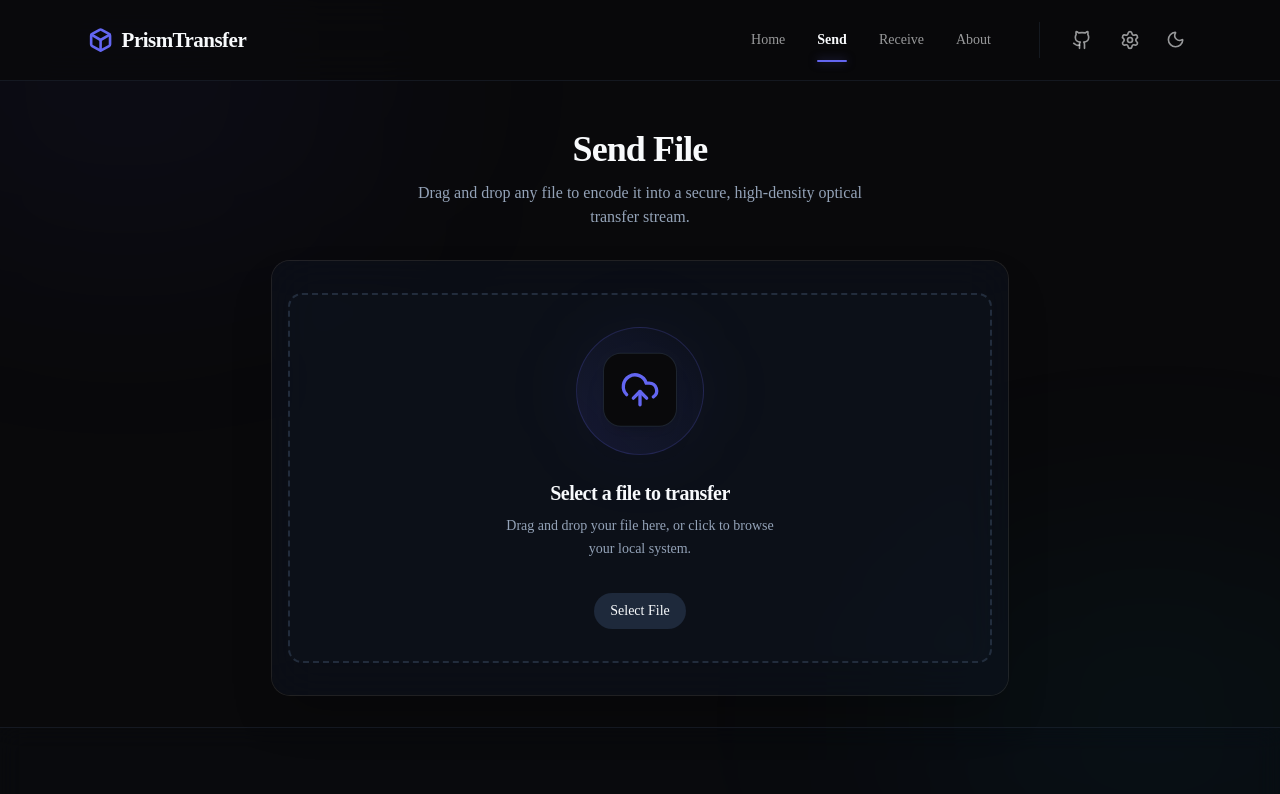
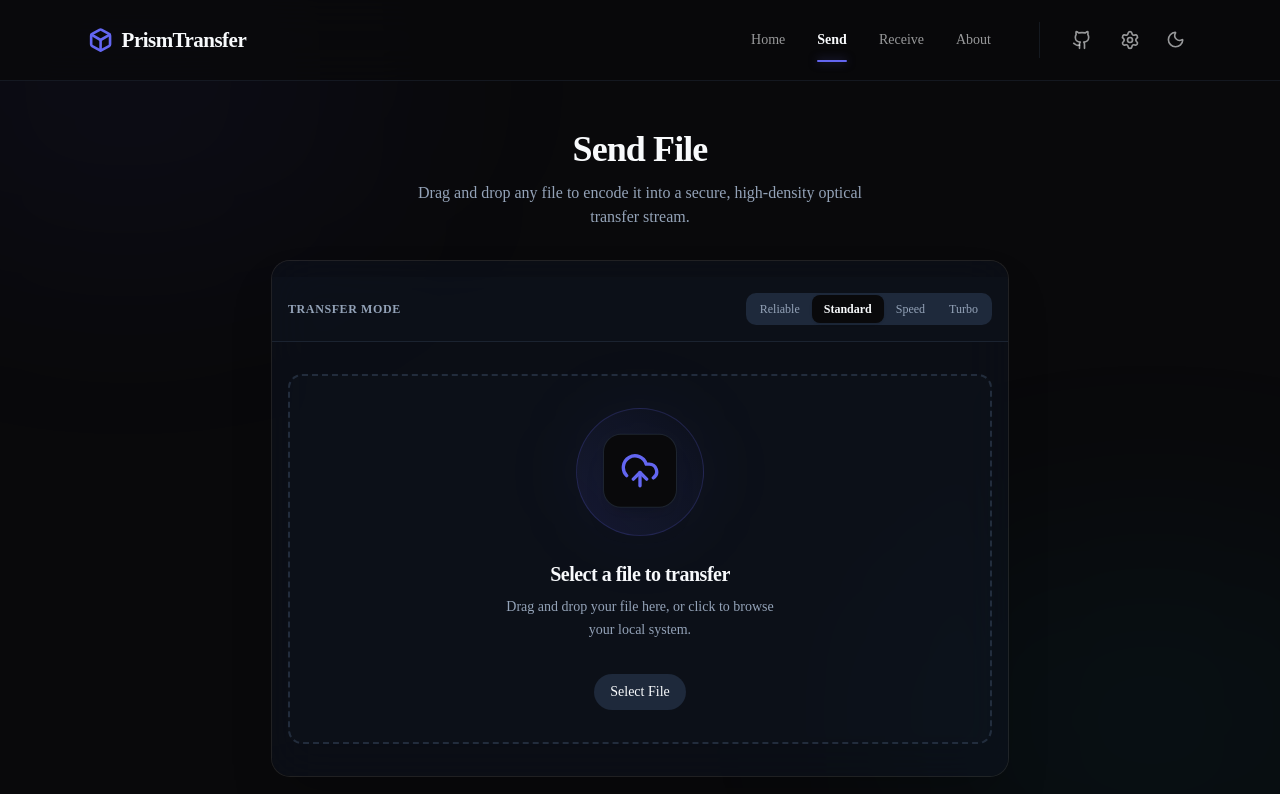
Before and after one commit to RishvinReddy/Prism-Transfer, a Next.js app: page /send in a window 1280 px wide. Shown: the top 794 px of the page. Built offline with nearby package versions, Linux system fonts and the light colour scheme.

Commit message:
feat(sender): implement customizable speed modes (Reliable, Standard, Speed, Turbo) and dynamic FPS/EC settings

```diff
--- a/src/app/send/page.tsx
+++ b/src/app/send/page.tsx
@@ -12,9 +12,10 @@ import { getStagedFile } from "@/lib/fileStager";
 import { useSettings } from "@/contexts/settings";
 
 export default function SendPage() {
-  const { settings } = useSettings();
+  const { settings, updateSettings } = useSettings();
   const [isProcessing, setIsProcessing] = React.useState(false);
   const [result, setResult] = React.useState<ProcessedTransfer | null>(null);
+  const [selectedFile, setSelectedFile] = React.useState<File | null>(null);
   const [isTransferring, setIsTransferring] = React.useState(false);
   const [isDragging, setIsDragging] = React.useState(false);
   const fileInputRef = React.useRef<HTMLInputElement>(null);
@@ -26,9 +27,16 @@ export default function SendPage() {
     }
   }, []);
 
+  React.useEffect(() => {
+    if (selectedFile) {
+      processFile(selectedFile);
+    }
+  }, [settings.reliabilityMode]);
+
   const processFile = async (file: File) => {
     setIsProcessing(true);
     setResult(null);
+    setSelectedFile(file);
 
     try {
       const processed = await processFileForTransfer(file, settings);
@@ -88,6 +96,27 @@ export default function SendPage() {
       </div>
 
       <Card className="w-full bg-card/40 backdrop-blur-xl border-border/40 shadow-2xl rounded-2xl overflow-hidden">
+        {/* Persistent Mode Selector */}
+        <div className="flex flex-col sm:flex-row border-b border-border/40 p-4 gap-3 sm:justify-between sm:items-center bg-muted/10">
+          <span className="text-xs font-bold uppercase tracking-wider text-muted-foreground">Transfer Mode</span>
+          <div className="flex bg-muted rounded-lg p-0.5 text-xs font-medium self-start sm:self-auto">
+            {(["reliable", "balanced", "speed", "turbo"] as const).map((m) => (
+              <button
+                key={m}
+                onClick={() => updateSettings({ reliabilityMode: m })}
+                className={cn(
+                  "px-3 py-1.5 rounded-md capitalize transition-all",
+                  settings.reliabilityMode === m
+                    ? "bg-background text-foreground shadow-sm font-bold"
+                    : "text-muted-foreground hover:text-foreground"
+                )}
+              >
+                {m === "balanced" ? "standard" : m}
+              </button>
+            ))}
+          </div>
+        </div>
+
         <CardContent className="p-0">
           <AnimatePresence mode="wait">
             {isProcessing ? (
--- a/src/contexts/settings.tsx
+++ b/src/contexts/settings.tsx
@@ -9,7 +9,7 @@ export interface AppSettings {
   developerMode: boolean;
   cameraPreference: "environment" | "user";
   reducedMotion: boolean;
-  reliabilityMode: "speed" | "balanced" | "reliable";
+  reliabilityMode: "speed" | "balanced" | "reliable" | "turbo";
 }
 
 const defaultSettings: AppSettings = {
--- a/src/features/qr/QRGenerator.tsx
+++ b/src/features/qr/QRGenerator.tsx
@@ -9,6 +9,7 @@ export interface QRGeneratorProps {
   data: string;
   size?: number;
   className?: string;
+  errorCorrectionLevel?: "L" | "M" | "Q" | "H";
 }
 
 /**
@@ -18,7 +19,8 @@ export interface QRGeneratorProps {
 export const QRGenerator = React.memo(function QRGenerator({
   data,
   size = 400,
-  className
+  className,
+  errorCorrectionLevel = DEFAULT_ERROR_CORRECTION as any
 }: QRGeneratorProps) {
   const canvasRef = React.useRef<HTMLCanvasElement>(null);
 
@@ -30,7 +32,7 @@ export const QRGenerator = React.memo(function QRGenerator({
         {
           width: size,
           margin: 6,
-          errorCorrectionLevel: DEFAULT_ERROR_CORRECTION as any,
+          errorCorrectionLevel: errorCorrectionLevel as any,
           color: {
             dark: "#000000",
             light: "#ffffff",
--- a/src/features/qr/QRPlayer.tsx
+++ b/src/features/qr/QRPlayer.tsx
@@ -26,6 +26,20 @@ function formatSize(bytes: number): string {
   return `${(bytes / (1024 * 1024)).toFixed(2)} MB`;
 }
 
+const getModeConfig = (mode: string) => {
+  switch (mode) {
+    case "turbo":
+      return { fps: 45, ec: "L" as const };
+    case "speed":
+      return { fps: 30, ec: "M" as const };
+    case "reliable":
+      return { fps: 10, ec: "H" as const };
+    case "balanced":
+    default:
+      return { fps: 20, ec: "M" as const };
+  }
+};
+
 export function QRPlayer({
   frames,
   manifest,
@@ -36,13 +50,19 @@ export function QRPlayer({
   initialFps = DEFAULT_FPS
 }: QRPlayerProps) {
   const { settings } = useSettings();
+  const config = getModeConfig(settings.reliabilityMode);
+
   const [isPlaying, setIsPlaying] = React.useState(true);
   const [currentIndex, setCurrentIndex] = React.useState(0);
-  const [fps, setFps] = React.useState(initialFps);
+  const [fps, setFps] = React.useState(config.fps);
   const [epochDuration, setEpochDuration] = React.useState(1000);
   const [isResetting, setIsResetting] = React.useState(false);
   const [isFullscreen, setIsFullscreen] = React.useState(false);
   const [isDevToolsOpen, setIsDevToolsOpen] = React.useState(false);
+
+  React.useEffect(() => {
+    setFps(config.fps);
+  }, [settings.reliabilityMode, config.fps]);
 
   const totalFrames = frames.length;
 
@@ -117,7 +137,12 @@ export function QRPlayer({
           >
             {/* Always render the QR code to maintain camera tracking and guarantee the last frame is captured */}
             <div className="w-full h-full p-6 lg:p-10 box-border relative">
-              <QRGenerator data={frames[currentIndex]} size={1024} className="w-full h-full" />
+              <QRGenerator
+                data={frames[currentIndex]}
+                size={1024}
+                className="w-full h-full"
+                errorCorrectionLevel={config.ec}
+              />
 
               {/* Optional subtle visual indicator for sync pause in developer mode */}
               {isResetting && settings.developerMode && (
--- a/src/lib/chunker.ts
+++ b/src/lib/chunker.ts
@@ -19,21 +19,18 @@ export function calculateOptimalChunkSize(options?: TransferOptions, totalCompre
     return options.chunkSizeOverride;
   }
 
-  // Adaptive logic if size is provided
-  if (totalCompressedSize !== undefined && totalCompressedSize < 50 * 1024) {
-    return 220; // Very small files can easily fit 220
-  }
-
   const mode = options?.reliabilityMode || "balanced";
   switch (mode) {
+    case "turbo":
+      return 1000;
     case "speed":
-      return 220;
+      return 600;
     case "balanced":
-      return 180;
+      return 300;
     case "reliable":
-      return 120;
+      return 150;
     default:
-      return 180;
+      return 300;
   }
 }
 
--- a/src/types/transfer.ts
+++ b/src/types/transfer.ts
@@ -39,7 +39,7 @@ export interface TransferOptions {
   qrVersion?: number; // 1-40
   errorCorrectionLevel?: "L" | "M" | "Q" | "H";
   chunkSizeOverride?: number; // Bytes of binary payload per chunk (before encoding)
-  reliabilityMode?: "speed" | "balanced" | "reliable";
+  reliabilityMode?: "speed" | "balanced" | "reliable" | "turbo";
 }
 
 export interface TransferStats {
```
